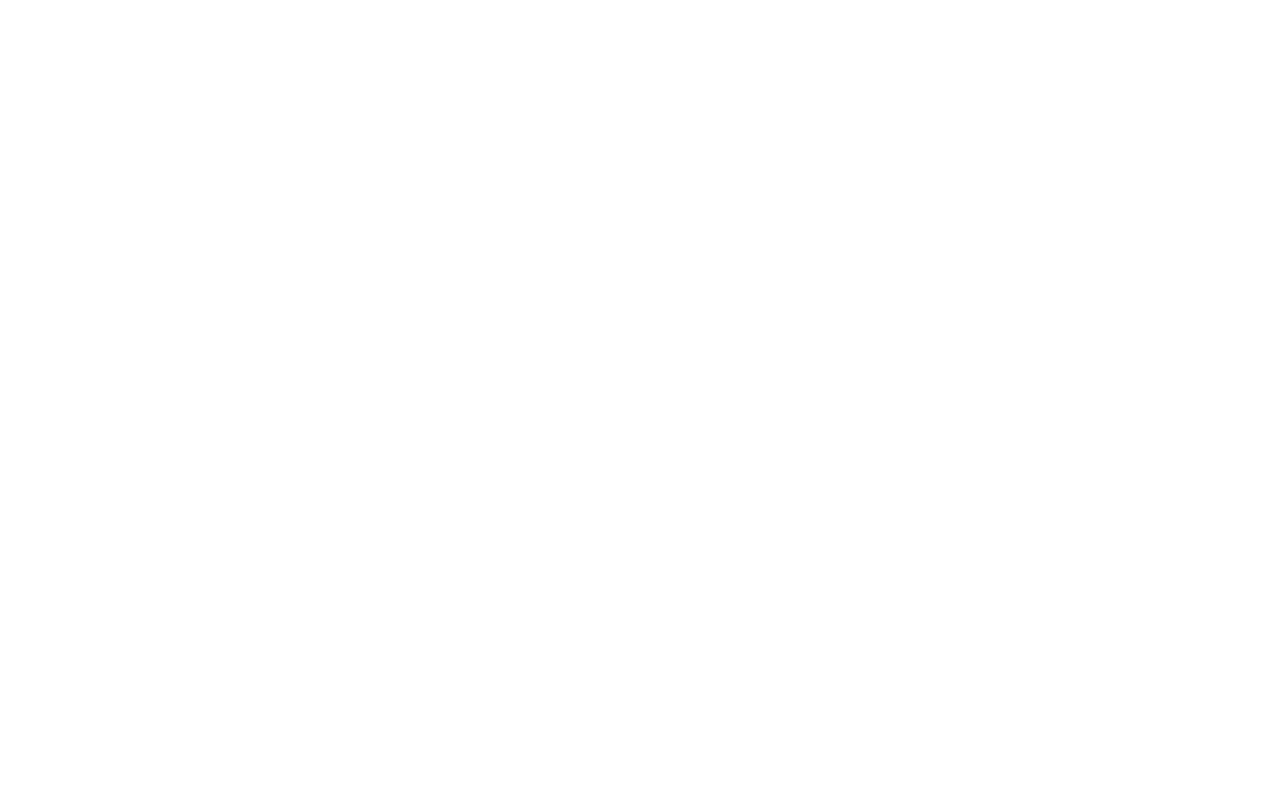
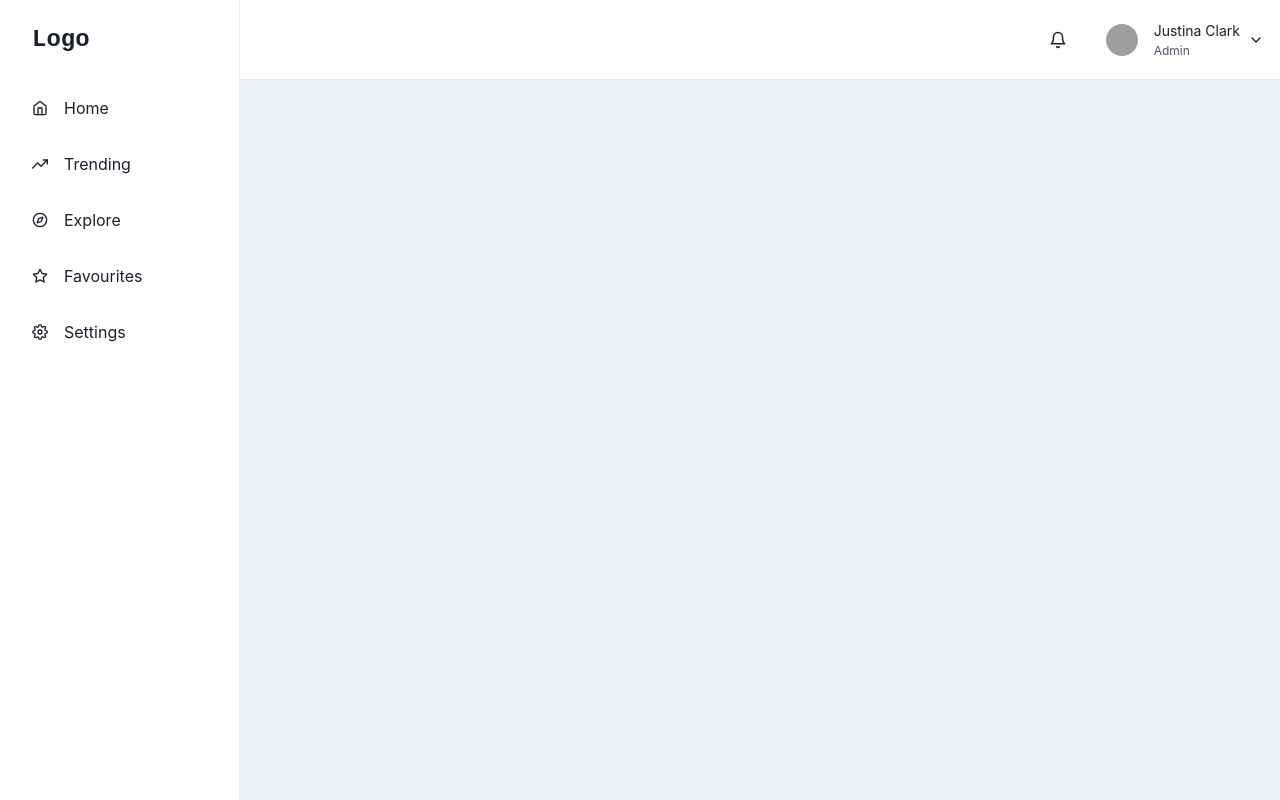
Before and after one commit to NamanAgrawal5/eduquest-frontend, a React (Vite) app: page /home in a window 1280 px wide. Before the commit this address had no page. Built offline with nearby package versions, Linux system fonts and the light colour scheme; grey boxes are pictures that could not be loaded.

Commit message:
added layout

```diff
--- a/package.json
+++ b/package.json
@@ -18,6 +18,7 @@
     "@mui/material": "^5.14.19",
     "react": "^18.2.0",
     "react-dom": "^18.2.0",
+    "react-icons": "^4.12.0",
     "react-router-dom": "^6.20.0"
   },
   "devDependencies": {
--- a/src/App.jsx
+++ b/src/App.jsx
@@ -1,10 +1,11 @@
 import { BrowserRouter, Navigate, Route, Routes } from 'react-router-dom';
 import Login from './routes/Login';
 import Signup from './routes/Signup';
+import Navigation from './components/navigation/Navigation';
 
 function App() {
 
-  const loggedIn = false;
+  const loggedIn = true;
 
   return (
     <div>
@@ -13,7 +14,7 @@
           {loggedIn ? (
             <>
               <Route path="/" element={<Navigate to="/" />} />
-              {/* <Route path="*" element={<NotFound />} /> */}
+              <Route path="/home" element={<Navigation />} />
             </>
           ) : (
             <>
--- /dev/null
+++ b/src/components/navigation/Navigation.jsx
@@ -0,0 +1,206 @@
+import {
+  IconButton,
+  Avatar,
+  Box,
+  CloseButton,
+  Flex,
+  HStack,
+  VStack,
+  Icon,
+  useColorModeValue,
+  Text,
+  Drawer,
+  DrawerContent,
+  useDisclosure,
+  Menu,
+  MenuButton,
+  MenuDivider,
+  MenuItem,
+  MenuList,
+} from '@chakra-ui/react';
+import {
+  FiHome,
+  FiTrendingUp,
+  FiCompass,
+  FiStar,
+  FiSettings,
+  FiMenu,
+  FiBell,
+  FiChevronDown,
+} from 'react-icons/fi';
+
+const LinkItems = [
+  { name: 'Home', icon: FiHome },
+  { name: 'Trending', icon: FiTrendingUp },
+  { name: 'Explore', icon: FiCompass },
+  { name: 'Favourites', icon: FiStar },
+  { name: 'Settings', icon: FiSettings },
+];
+
+const SidebarContent = ({ onClose, ...rest }) => {
+  return (
+    <Box
+      transition="3s ease"
+      bg={useColorModeValue('white', 'gray.900')}
+      borderRight="1px"
+      borderRightColor={useColorModeValue('gray.200', 'gray.700')}
+      w={{ base: 'full', md: 60 }}
+      pos="fixed"
+      h="full"
+      {...rest}
+    >
+      <Flex h="20" alignItems="center" mx="8" justifyContent="space-between">
+        <Text fontSize="2xl" fontFamily="monospace" fontWeight="bold">
+          Logo
+        </Text>
+        <CloseButton display={{ base: 'flex', md: 'none' }} onClick={onClose} />
+      </Flex>
+      {LinkItems.map((link) => (
+        <NavItem key={link.name} icon={link.icon}>
+          {link.name}
+        </NavItem>
+      ))}
+    </Box>
+  );
+};
+
+const NavItem = ({ icon, children, ...rest }) => {
+  return (
+    <Box
+      as="a"
+      href="#"
+      style={{ textDecoration: 'none' }}
+      _focus={{ boxShadow: 'none' }}
+    >
+      <Flex
+        align="center"
+        p="4"
+        mx="4"
+        borderRadius="lg"
+        role="group"
+        cursor="pointer"
+        _hover={{
+          bg: 'cyan.400',
+          color: 'white',
+        }}
+        {...rest}
+      >
+        {icon && (
+          <Icon
+            mr="4"
+            fontSize="16"
+            _groupHover={{
+              color: 'white',
+            }}
+            as={icon}
+          />
+        )}
+        {children}
+      </Flex>
+    </Box>
+  );
+};
+
+const MobileNav = ({ onOpen, ...rest }) => {
+  return (
+    <Flex
+      ml={{ base: 0, md: 60 }}
+      px={{ base: 4, md: 4 }}
+      height="20"
+      alignItems="center"
+      bg={useColorModeValue('white', 'gray.900')}
+      borderBottomWidth="1px"
+      borderBottomColor={useColorModeValue('gray.200', 'gray.700')}
+      justifyContent={{ base: 'space-between', md: 'flex-end' }}
+      {...rest}
+    >
+      <IconButton
+        display={{ base: 'flex', md: 'none' }}
+        onClick={onOpen}
+        variant="outline"
+        aria-label="open menu"
+        icon={<FiMenu />}
+      />
+
+      <Text
+        display={{ base: 'flex', md: 'none' }}
+        fontSize="2xl"
+        fontFamily="monospace"
+        fontWeight="bold"
+      >
+        Logo
+      </Text>
+
+      <HStack spacing={{ base: '0', md: '6' }}>
+        <IconButton size="lg" variant="ghost" aria-label="open menu" icon={<FiBell />} />
+        <Flex alignItems={'center'}>
+          <Menu>
+            <MenuButton py={2} transition="all 0.3s" _focus={{ boxShadow: 'none' }}>
+              <HStack>
+                <Avatar
+                  size={'sm'}
+                  src={
+                    'https://images.unsplash.com/photo-1619946794135-5bc917a27793?ixlib=rb-0.3.5&q=80&fm=jpg&crop=faces&fit=crop&h=200&w=200&s=b616b2c5b373a80ffc9636ba24f7a4a9'
+                  }
+                />
+                <VStack
+                  display={{ base: 'none', md: 'flex' }}
+                  alignItems="flex-start"
+                  spacing="1px"
+                  ml="2"
+                >
+                  <Text fontSize="sm">Justina Clark</Text>
+                  <Text fontSize="xs" color="gray.600">
+                    Admin
+                  </Text>
+                </VStack>
+                <Box display={{ base: 'none', md: 'flex' }}>
+                  <FiChevronDown />
+                </Box>
+              </HStack>
+            </MenuButton>
+            <MenuList
+              bg={useColorModeValue('white', 'gray.900')}
+              borderColor={useColorModeValue('gray.200', 'gray.700')}
+            >
+              <MenuItem>Profile</MenuItem>
+              <MenuItem>Settings</MenuItem>
+              <MenuItem>Billing</MenuItem>
+              <MenuDivider />
+              <MenuItem>Sign out</MenuItem>
+            </MenuList>
+          </Menu>
+        </Flex>
+      </HStack>
+    </Flex>
+  );
+};
+
+const Navigation = () => {
+  const { isOpen, onOpen, onClose } = useDisclosure();
+
+  return (
+    <Box minH="100vh" bg={useColorModeValue('gray.100', 'gray.900')}>
+      <SidebarContent onClose={onClose} display={{ base: 'none', md: 'block' }} />
+      <Drawer
+        isOpen={isOpen}
+        placement="left"
+        onClose={onClose}
+        returnFocusOnClose={false}
+        onOverlayClick={onClose}
+        size="full"
+      >
+        <DrawerContent>
+          <SidebarContent onClose={onClose} />
+        </DrawerContent>
+      </Drawer>
+      {/* mobilenav */}
+      <MobileNav onOpen={onOpen} />
+      <Box ml={{ base: 0, md: 60 }} p="4">
+        {/* Content */}
+      </Box>
+    </Box>
+  );
+};
+
+export default Navigation;
```
Also changed, not shown: src/components/Hello.jsx (added, +11 -0 lines), 1 other file (tests, documents, lock files or other folders).
